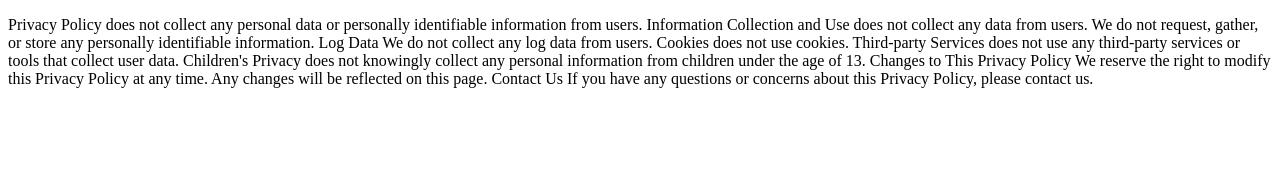
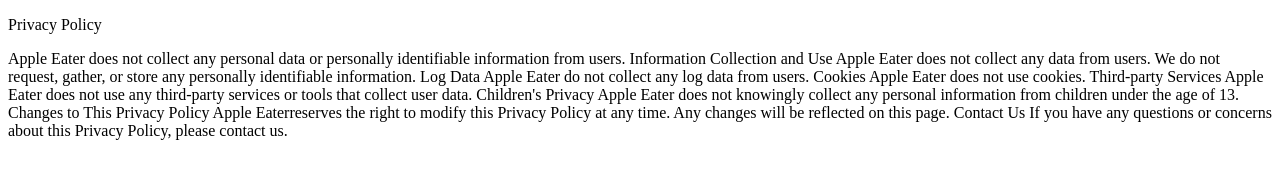
Before and after one commit to bschnedar/special-happiness, a plain HTML site: page index.html in a window 1280 px wide. Drawn offline with Linux system fonts and the light colour scheme.

Commit message:
Update index.html

```diff
--- a/index.html
+++ b/index.html
@@ -1,33 +1,33 @@
 <!DOCTYPE html>
 <html>
 <p>
-Privacy Policy
-
-does not collect any personal data or personally identifiable information from users.
+<h>Privacy Policy </h>
+<p>
+Apple Eater does not collect any personal data or personally identifiable information from users.
 
 Information Collection and Use
 
-does not collect any data from users. We do not request, gather, or store any personally identifiable information.
+Apple Eater does not collect any data from users. We do not request, gather, or store any personally identifiable information.
 
 Log Data
 
-We do not collect any log data from users.
+Apple Eater do not collect any log data from users.
 
 Cookies
 
- does not use cookies.
+Apple Eater does not use cookies.
 
 Third-party Services
 
- does not use any third-party services or tools that collect user data.
+Apple Eater does not use any third-party services or tools that collect user data.
 
 Children's Privacy
 
-does not knowingly collect any personal information from children under the age of 13.
+Apple Eater does not knowingly collect any personal information from children under the age of 13.
 
 Changes to This Privacy Policy
 
-We reserve the right to modify this Privacy Policy at any time. Any changes will be reflected on this page.
+Apple Eaterreserves the right to modify this Privacy Policy at any time. Any changes will be reflected on this page.
 
 Contact Us
 
```
